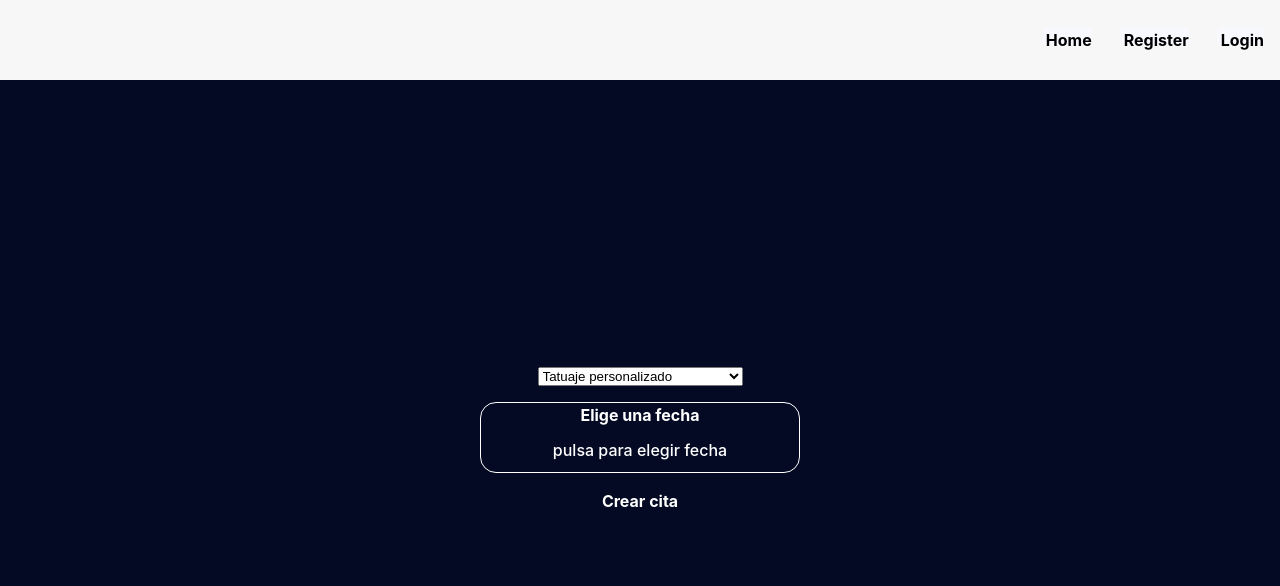
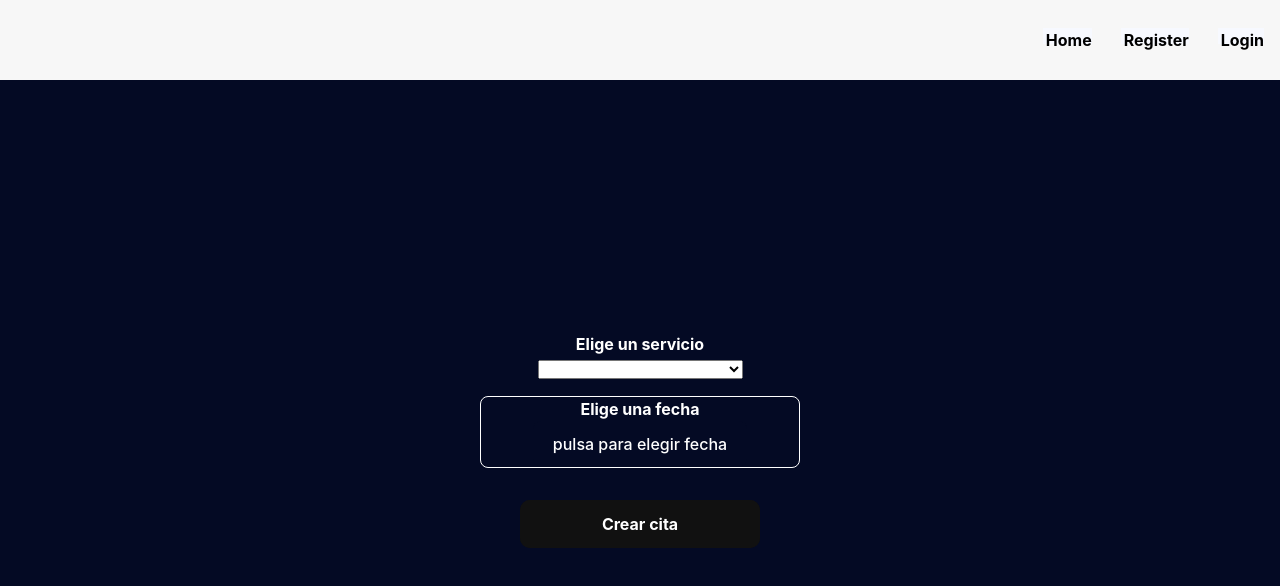
Before and after one commit to Javi-Gallego/FSD_Proyecto6, a React (Vite) app: page /createappointment in a window 1280 px wide. Shown: the top 586 px of the page. Built offline with nearby package versions, Linux system fonts and the light colour scheme.

Commit message:
feat: create appointment as user works successfully

```diff
--- a/src/pages/Appointments/Appointments.jsx
+++ b/src/pages/Appointments/Appointments.jsx
@@ -3,12 +3,14 @@ import { Header } from "../../common/Header/Header";
 import "./Appointments.css";
 import { getAppointments } from "../../services/apiCalls";
 import dayjs from "dayjs";
+import "dayjs/locale/es";
 import { DateTimePicker } from "@mantine/dates";
 import { Button } from "@mantine/core";
 import { useNavigate } from "react-router-dom";
 
 export const Appointments = () => {
-    const navigate = useNavigate();
+  const navigate = useNavigate();
+  dayjs.locale("es");
   if (sessionStorage.getItem("auth") === "false") {
     navigate("/");
   }
@@ -26,7 +28,6 @@ export const Appointments = () => {
 
   useEffect(() => {
     if (!firstFetch) {
-      //   fetchAppointments();
     }
   }, []);
 
@@ -47,7 +48,6 @@ export const Appointments = () => {
       //   }
       setAppointments(newappointments);
       setFirstFetch(true);
-
     } catch (error) {}
   };
 
@@ -57,7 +57,6 @@ export const Appointments = () => {
       return;
     }
     setAppointmentDetailsOn(index);
-
   };
 
   const detailsCreateAppointment = () => {
@@ -65,7 +64,7 @@ export const Appointments = () => {
   };
   const createAppointment = () => {
     navigate("/createappointment");
-  }
+  };
 
   return (
     <>
@@ -85,22 +84,26 @@ export const Appointments = () => {
                   "DD MMM YYYY HH:MM"
                 );
                 return (
-                  <article key={index} className="appointmentCard" onClick={() => detailsAppointment(index)}>
+                  <article
+                    key={index}
+                    className="appointmentCard"
+                    onClick={() => detailsAppointment(index)}
+                  >
                     {appointmentDetailsOn !== index ? (
                       <div>{date}</div>
                     ) : (
                       <div>
                         <div>{date}</div>
                         <div>{appointment.service.serviceName}</div>
-                        {appointment.artist &&
-                          <div>Tatuador: {appointment.artist.firstName}</div>}
-                        {appointment.catalog &&
-                            <div>
-                                <div>Tatuaje: {appointment.catalog.tattooName}</div>
-                                <img src={appointment.catalog.urlImage}></img>
-
-                            </div>
-                        }
+                        {appointment.artist && (
+                          <div>Tatuador: {appointment.artist.firstName}</div>
+                        )}
+                        {appointment.catalog && (
+                          <div>
+                            <div>Tatuaje: {appointment.catalog.tattooName}</div>
+                            <img src={appointment.catalog.urlImage}></img>
+                          </div>
+                        )}
                       </div>
                     )}
                   </article>
--- a/src/pages/CreateAppointment/CreateAppointment.jsx
+++ b/src/pages/CreateAppointment/CreateAppointment.jsx
@@ -1,31 +1,94 @@
 import "./CreateAppointment.css";
-import { useState } from "react";
+import { useEffect, useState } from "react";
 import { DateTimePicker } from "@mantine/dates";
-import { Button } from "../../common/Button/Button";
 import { Header } from "../../common/Header/Header";
 import classes from "./CreateAppointment.module.css";
 import "@mantine/dates/styles.css";
+import { AuthButton } from "../../common/AuthButton/AuthButton";
+import dayjs from "dayjs";
+import "dayjs/locale/es";
+import { createAppointment } from "../../services/apiCalls";
+import { useNavigate } from "react-router-dom";
 
 export const CreateAppointment = () => {
+  const navigate = useNavigate();
+  dayjs.locale("es");
+  const needsTattooArtist = [1, 2, 3];
+  const needsTattooFromCatalog = [2];
+
+  const [selectedDate, setSelectedDate] = useState("");
+  const [token, setToken] = useState(sessionStorage.getItem("token"));
+
+  const [appointment, setAppointment] = useState({
+    userId: null,
+    serviceId: null,
+    artistId: null,
+    catalogId: null,
+    date: null,
+  });
+
+  useEffect(() => {
+    if (appointment.date !== selectedDate) {
+      handleDate();
+    }
+  }, [selectedDate]);
+
+  const inputHandler = (e) => {
+    setAppointment((prevState) => ({
+      ...prevState,
+      [e.target.name]: parseInt(e.target.value),
+    }));
+  };
+
+  const handleDate = () => {
+    const formattedDate = dayjs(selectedDate).format("YYYY-MM-DD HH:mm:ss");
+    setAppointment((prevState) => ({
+      ...prevState,
+      date: formattedDate,
+    }));
+    console.log("handleDate");
+  };
+
+  const sendAppointment = async () => {
+    const appointmentToSend = Object.fromEntries(
+      Object.entries(appointment).filter(([key, value]) => value !== null)
+    );
+    console.log(JSON.stringify(appointmentToSend));
+    try {
+      await createAppointment(token, appointmentToSend);
+      navigate("/appointments");
+    } catch (error) {
+      console.log(error);
+    }
+  };
+  console.log(appointment);
   return (
     <>
       <Header />
-      <div className="createAppointmentDesign">
-        <select>
+      <section className="createAppointmentDesign">
+        <article>
+          <div>Elige un servicio</div>
+          <select onChange={inputHandler} name="serviceId">
+            <option value="0"></option>
             <option value="1">Tatuaje personalizado</option>
             <option value="2">Tatuaje de catálogo</option>
             <option value="3">Restauración tatuajes</option>
             <option value="4">Piercing y dilatadores</option>
             <option value="5">Venta piercing y otros artículos</option>
           </select>
+        </article>
         <div className="separator"></div>
         <div className="relative">
           <DateTimePicker
             label="Elige una fecha"
             placeholder="pulsa para elegir fecha"
-            popoverPosition="bottom"
-            popoverSize="md"
-            // popoveroffset={5}
+            value={selectedDate}
+            onChange={setSelectedDate}
+            onClose={handleDate}
+            popoverPosition="left"
+            size="sm"
+            popoverSize="sm"
+            popoveroffset={5}
             popoverProps={{ withinPortal: false }}
             classNames={{
               root: classes.root,
@@ -42,8 +105,35 @@ export const CreateAppointment = () => {
           />
         </div>
         <div className="separator"></div>
-        <Button text="Crear cita" />
-      </div>
+        {needsTattooArtist.includes(parseInt(appointment.serviceId)) && (
+          <article>
+            <div className="tattooArtist">Elige un tatuador</div>
+            <select onChange={inputHandler} name="artistId">
+              <option value="00"></option>
+              <option value="11">Pedro</option>
+              <option value="12">Jose Luis</option>
+              <option value="13">Marta</option>
+            </select>
+          </article>
+        )}
+        {needsTattooFromCatalog.includes(parseInt(appointment.serviceId)) && (
+          <article>
+            <div className="tattooArtist">Elige un tatuaje</div>
+            <select onChange={inputHandler} name="catalogId">
+              <option value="0"></option>
+              <option value="2">León</option>
+              <option value="3">Tigre</option>
+              <option value="4">Mar</option>
+            </select>
+          </article>
+        )}
+        <div className="separator"></div>
+        <AuthButton
+          text="Crear cita"
+          functionClick={sendAppointment}
+          currentClass="authButtonDesign glow-on-hover"
+        />
+      </section>
     </>
   );
 };
--- a/src/pages/CreateAppointment/CreateAppointment.module.css
+++ b/src/pages/CreateAppointment/CreateAppointment.module.css
@@ -1,27 +1,27 @@
 .root {
   position: relative;
   margin: 0;
-  background-color: rgb(4, 10, 36);
-  border-radius: 1em;
+    width: auto;
+  background-color: transparent;
+  border-radius: 0.5em;
   border: 0.05em solid white;
 }
 .root:hover {
-  background-color: rgb(20, 46, 160);
+  /* background-color: rgb(20, 46, 160); */
   border: 0.1em solid white;
 }
 .input {
   margin: 0;
-  border-radius: 0 0 1em 1em;
   background-color: rgb(4, 10, 36);
   color: white;
 }
-/* .inputWrapper {
+.inputWrapper {
   margin: 0;
-  width: 20em;
-} */
+  height: 3em;
+}
 .calendarHeader {
+background-color: white;
   height: 4em;
-
   margin: 0;
 }
 .calendarHeaderControl {
@@ -38,8 +38,7 @@
 }
 .timeInput {
   height: 3em;
-  width: 4em;
-  margin: 0;
+  width: 3em;
 }
 .submitButton {
   height: 3em;
@@ -49,3 +48,7 @@
 .month {
 background-color: rgb(125, 159, 253);
 }
+.mantine-Popover-dropdown{
+  /* object-fit: contain; */
+  display: block;
+}
--- a/src/services/apiCalls.js
+++ b/src/services/apiCalls.js
@@ -120,3 +120,29 @@ export const getAppointments = async (token, filters) => {
     return error;
   }
 };
+
+export const createAppointment = async (token, appointment) => {
+  const options = {
+    method: "POST",
+    headers: {
+      "Content-Type": "application/json",
+      Authorization: `Bearer ${token}`,
+    },
+    body: JSON.stringify(appointment),
+  };
+
+  try {
+    const response = await fetch(rootUrl + "appointments", options);
+
+    const data = await response.json();
+
+    if (!data.success) {
+      throw new Error(data.message);
+    }
+
+    return data.data;
+  } catch (error) {
+    console.log(error);
+    return error;
+  }
+}
```
Lines whose indentation alone changed are shown as unchanged.
